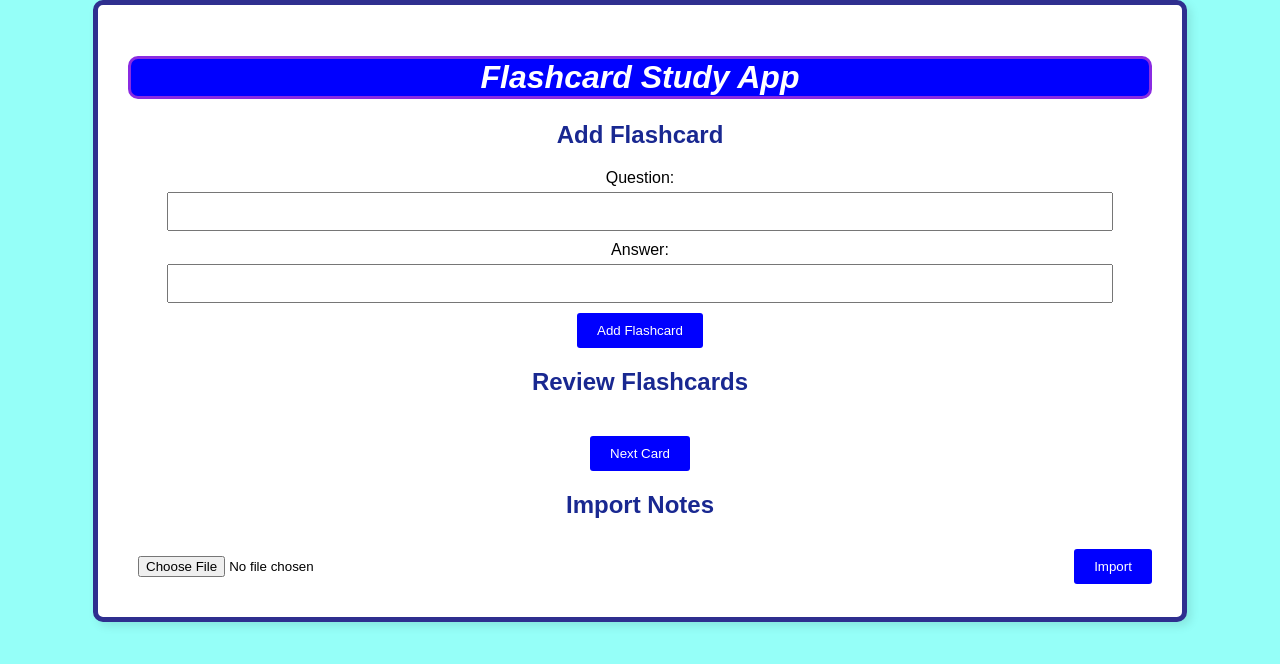
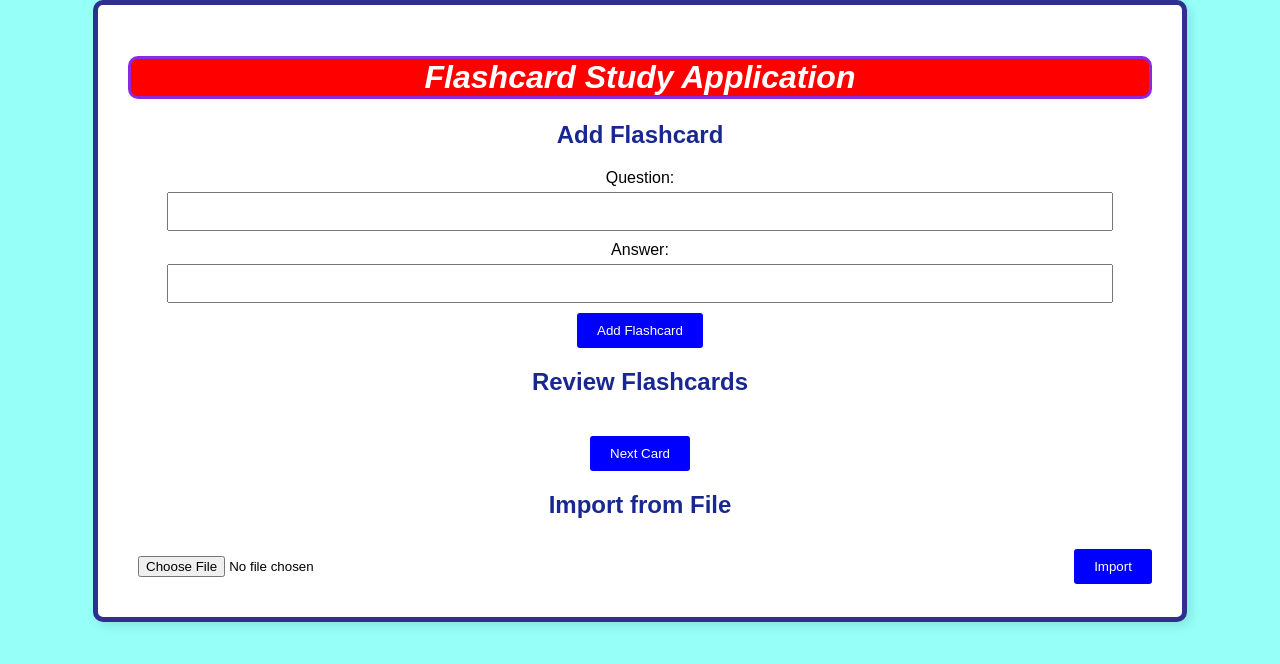
Before and after one commit to cikej/study, a plain HTML site: page index.html in a window 1280 px wide. Drawn offline with Linux system fonts and the light colour scheme.

Commit message:
UI changes

```diff
--- a/index.html
+++ b/index.html
@@ -8,7 +8,7 @@
 </head>
 <body>
     <div class="container">
-        <h1 style="color:white; background-color: blue; border: 3px solid blueviolet; border-radius: 10px;"><b><i>Flashcard Study App</i></b></h1>
+        <h1 style="color:white; background-color: red; border: 3px solid blueviolet; border-radius: 10px;"><b><i>Flashcard Study Application</i></b></h1>
 
         <section id="add-card-section">
             <h2>Add Flashcard</h2>
@@ -28,7 +28,7 @@
         </section>
 
         <section id="import-notes">
-            <h2>Import Notes</h2>
+            <h2>Import from File</h2>
             <input type="file" id="import-file" accept=".txt">
             <button id="import-btn">Import</button>
         </section>
```
